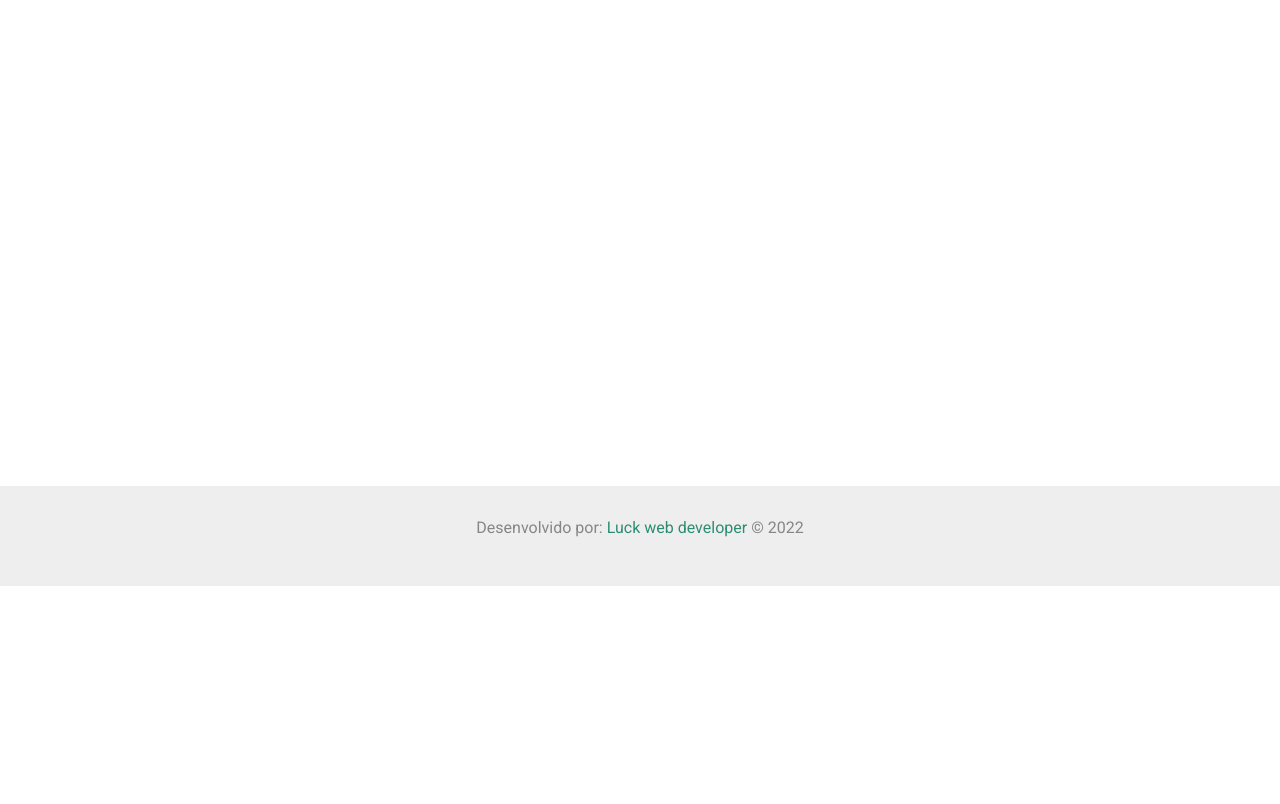
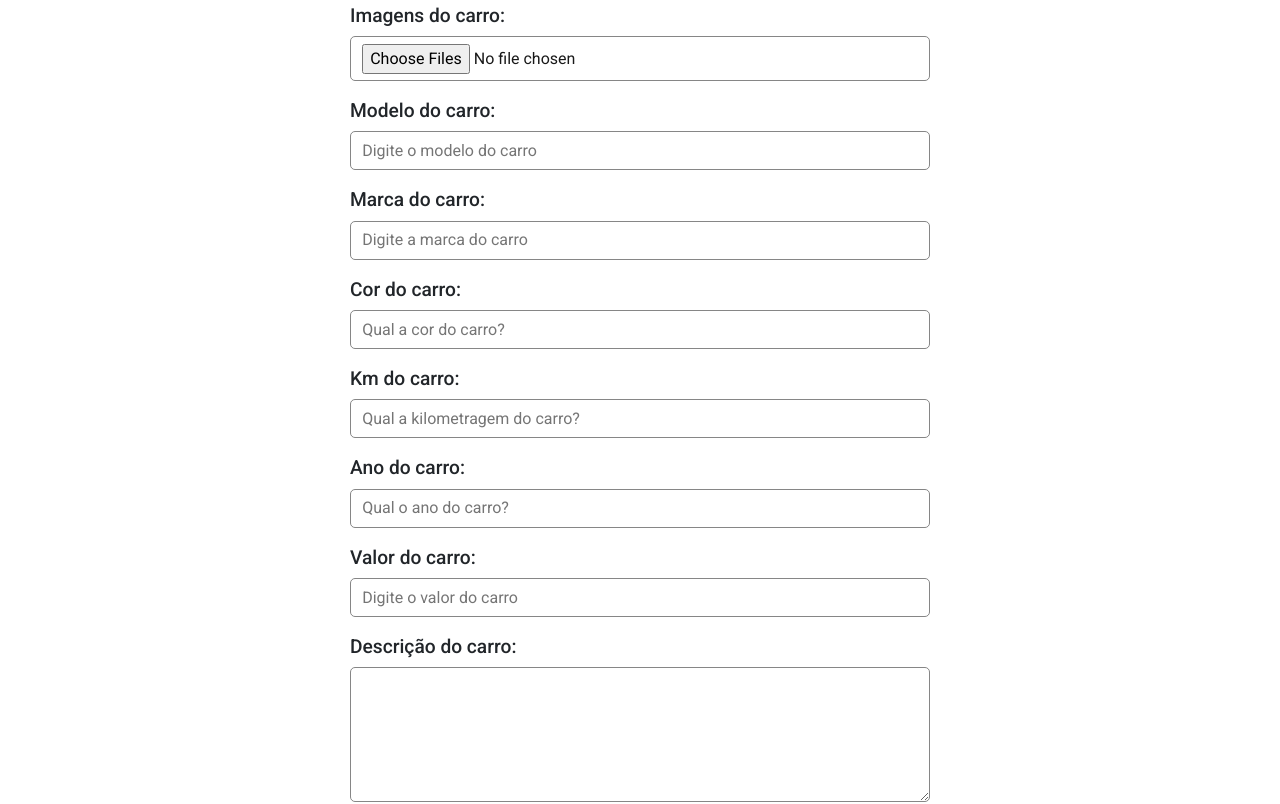
Before and after one commit to JuniorPaula/frontend-seminovos, a React (Create React App) app: page /cars/add in a window 1280 px wide. Shown: the part 220-1024 px from the top of the page. Before the commit the page ends 806 px from the top, so only its background shows below. Built offline with nearby package versions, Linux system fonts and the light colour scheme.

Commit message:
create components Form to add a new car and textaera component

```diff
--- /dev/null
+++ b/src/components/Form/index.js
@@ -0,0 +1,87 @@
+//import { useState } from 'react';
+import { FormCar } from './styled';
+import PropTypes from 'prop-types';
+import Input from '../Input';
+import TextArea from '../TextArea';
+
+const Form = ({ btnText }) => {
+  //const [car] = useState(carData || {});
+  // const [preview, setPreview] = useState([]);
+
+  function fileOnChange() {
+    //
+  }
+
+  function handleChange() {
+    //
+  }
+
+  return (
+    <FormCar>
+      <Input
+        text="Imagens do carro"
+        type="file"
+        name="images"
+        handleOnChange={fileOnChange}
+        multiple={true}
+      />
+      <Input
+        text="Modelo do carro"
+        type="text"
+        name="model"
+        placeholder="Digite o modelo do carro"
+        handleOnChange={handleChange}
+      />
+      <Input
+        text="Marca do carro"
+        type="text"
+        name="brand"
+        placeholder="Digite a marca do carro"
+        handleOnChange={handleChange}
+      />
+      <Input
+        text="Cor do carro"
+        type="text"
+        name="color"
+        placeholder="Qual a cor do carro?"
+        handleOnChange={handleChange}
+      />
+      <Input
+        text="Km do carro"
+        type="number"
+        name="km"
+        placeholder="Qual a kilometragem do carro?"
+        handleOnChange={handleChange}
+      />
+      <Input
+        text="Ano do carro"
+        type="number"
+        name="year"
+        placeholder="Qual o ano do carro?"
+        handleOnChange={handleChange}
+      />
+      <Input
+        text="Valor do carro"
+        type="number"
+        name="price"
+        placeholder="Digite o valor do carro"
+        handleOnChange={handleChange}
+      />
+      <TextArea
+        text="Descrição do carro"
+        name="description"
+        rows="5"
+        handleOnChange={handleChange}
+      />
+      <input type="submit" value={btnText} />
+    </FormCar>
+  );
+};
+
+export default Form;
+
+Form.propTypes = {
+  // handleSubmit: PropTypes.func.isRequired,
+  // carData: PropTypes.object.isRequired,
+  btnText: PropTypes.string.isRequired,
+};
--- /dev/null
+++ b/src/components/Form/styled.js
@@ -0,0 +1,6 @@
+import styled from 'styled-components';
+
+export const FormCar = styled.form`
+  max-width: 580px;
+  margin: 50px auto;
+`;
--- /dev/null
+++ b/src/components/TextArea/index.js
@@ -0,0 +1,26 @@
+import { TextAreaContainer } from './styled';
+import PropTypes from 'prop-types';
+
+const TextArea = ({ name, text, handleOnChange, value, rows }) => {
+  return (
+    <TextAreaContainer>
+      <label htmlFor={name}>{text}:</label>
+      <textarea
+        name={name}
+        onChange={handleOnChange}
+        rows={rows}
+        value={value}
+      ></textarea>
+    </TextAreaContainer>
+  );
+};
+
+export default TextArea;
+
+TextArea.propTypes = {
+  name: PropTypes.string.isRequired,
+  text: PropTypes.string.isRequired,
+  value: PropTypes.string.isRequired,
+  rows: PropTypes.string.isRequired,
+  handleOnChange: PropTypes.func.isRequired,
+};
--- /dev/null
+++ b/src/components/TextArea/styled.js
@@ -0,0 +1,21 @@
+import styled from 'styled-components';
+import { blakColor, lightGrayColor } from '../../config/colors';
+
+export const TextAreaContainer = styled.div`
+  display: flex;
+  flex-direction: column;
+  margin-bottom: 1em;
+
+  label {
+    margin-bottom: 0.3em;
+    font-weight: 500;
+    font-size: 1.2em;
+  }
+
+  textarea {
+    padding: 0.4em 0.7em;
+    border-radius: 5px;
+    color: ${blakColor};
+    border: 1px solid ${lightGrayColor};
+  }
+`;
--- a/src/pages/cars/AddCar/index.js
+++ b/src/pages/cars/AddCar/index.js
@@ -1,7 +1,17 @@
-import { Title } from './styled';
+import { Container } from 'react-bootstrap';
+import Form from '../../../components/Form';
+import { Paragrath, Title } from './styled';
 
 const AddCar = () => {
-  return <Title>Adicione um carro</Title>;
+  return (
+    <Container>
+      <Title>Adicione um carro</Title>
+      <Paragrath>
+        Em breve ele estará disponível para venda. &#128526;
+      </Paragrath>
+      <Form btnText="Adicionar Carro" />
+    </Container>
+  );
 };
 
 export default AddCar;
--- a/src/pages/cars/AddCar/styled.js
+++ b/src/pages/cars/AddCar/styled.js
@@ -3,6 +3,12 @@ import { secondayColor } from '../../../config/colors';
 
 export const Title = styled.h2`
   text-align: center;
+  font-size: 38px;
   color: ${secondayColor};
-  margin: 20px 0;
+  margin: 20px 0 0 0;
 `;
+
+export const Paragrath = styled.p`
+  text-align: center;
+  color: ${secondayColor};
+`;
```
